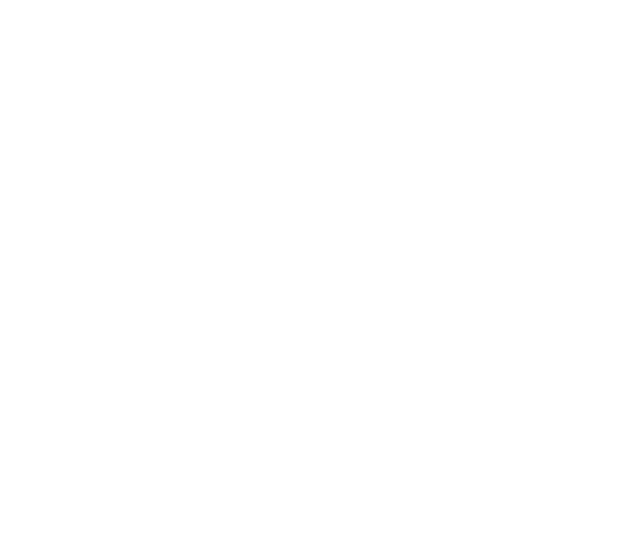
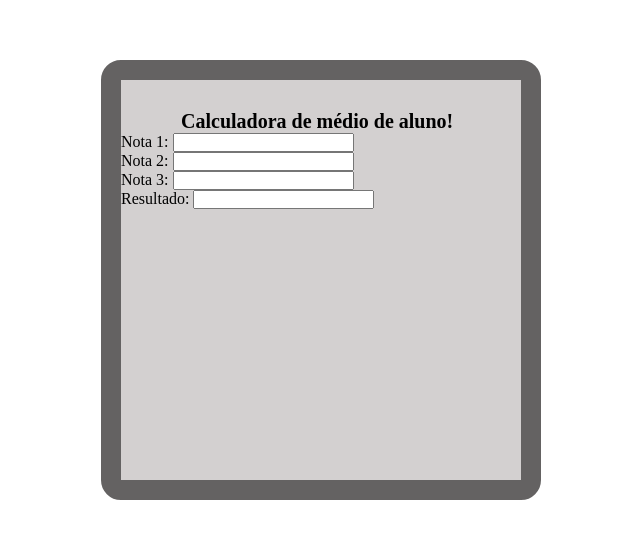
Before and after one commit to joaocarloslacerda/ex-calcula-media-aluno, a plain HTML site: page index.html in a window 1280 px wide. Shown: the whole page, without its empty margins (299-939 px from the left). Drawn offline with Linux system fonts and the light colour scheme.

Commit message:
criado campos no html

```diff
--- a/index.html
+++ b/index.html
@@ -3,9 +3,39 @@
 <head>
     <meta charset="UTF-8">
     <meta name="viewport" content="width=device-width, initial-scale=1.0">
-    <title>Document</title>
+    <link rel="stylesheet" href="style.css">
+    <script type="text/javascript" src="script.js"></script>
+
+    <title>Imprime ímpares</title>
 </head>
 <body>
 
+    <main class="corpo">
+        <section>
+            <header class="cabecalho">
+                <p>Calculadora de médio de aluno!</p>
+            </header>
+            <div class="entradaNotas">
+                <div>
+                    <label for="notaUm">Nota 1:</label>
+                    <input type="text" id="notaUm">
+                </div>
+                <div>
+                    <label for="notaDois">Nota 2:</label>
+                    <input type="text" id="notaDois">
+                </div>
+                <div>
+                    <label for="notaTres">Nota 3:</label>
+                    <input type="text" id="notaTres">
+                </div>
+            </div>
+            <div class="resultado">
+                <label for="">Resultado:</label>
+                <input type="text">
+            </div>
+
+        </section>
+    </main>
+
 </body>
 </html>
--- a/style.css
+++ b/style.css
@@ -0,0 +1,26 @@
+*{
+    margin: 0;
+    padding: 0;
+}
+.corpo{
+    background-color: rgb(211, 208, 208);
+    width: 400px;
+    height: 400px;
+    margin-top: 60px;
+    margin-left: 400px;
+    border: 20px solid rgb(100, 98, 98);
+    border-radius: 20px;
+}
+.corpo section #textoExplicativo{
+    width: 300px;
+    padding-top: 30px;
+    padding-left: 50px;
+    font-size: 20px;
+    font-weight: bold;
+}
+.corpo section .cabecalho{
+    font-weight: bold;
+    font-size: 20px;
+    padding-top: 30px;
+    padding-left: 60px;
+}
```
